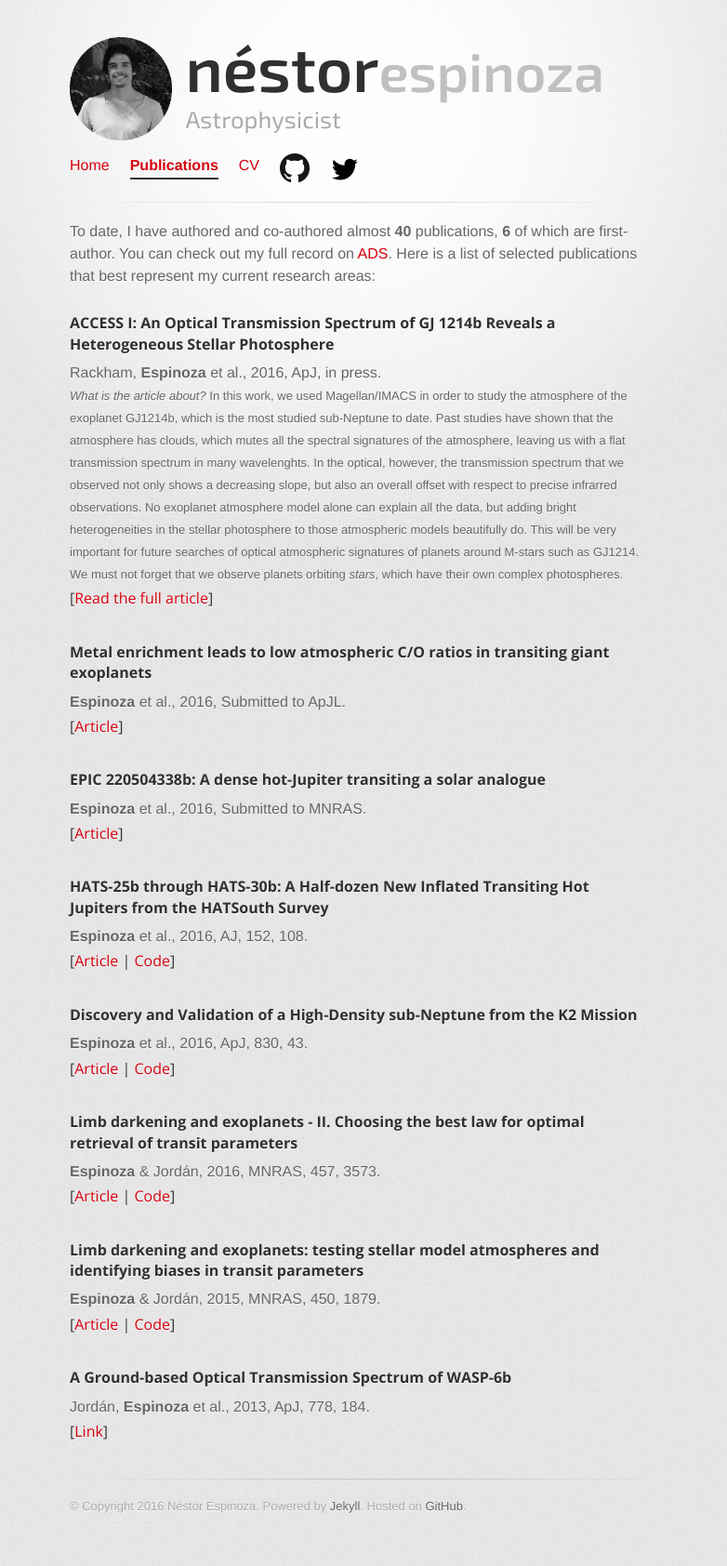
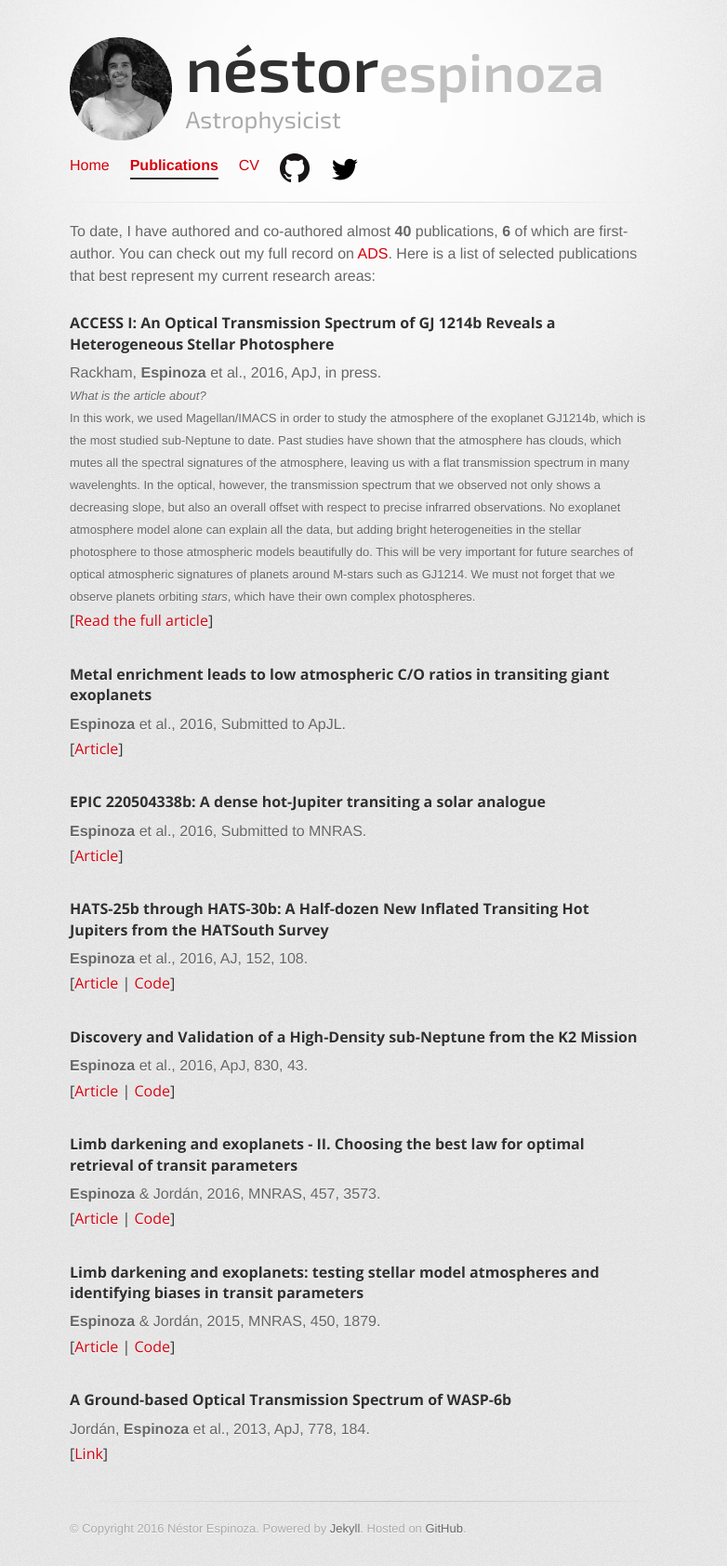
Before and after one commit to cphyc/cphyc.github.io, a Jekyll site: the page built from publications/index.html, in a window 1280 px wide. Shown: the whole page at 93% size, without its empty margins (255-1037 px from the left). Built offline with Jekyll 4.4.1, drawn with Linux system fonts in a browser that asks for light colours; before the commit the page ends 1660 px from its top, so only the background shows below that.

```diff
--- a/publications/index.html
+++ b/publications/index.html
@@ -13,7 +13,8 @@ Here is a list of selected publications that best represent my current research
   <div class="job">
     <h4><b>ACCESS I: An Optical Transmission Spectrum of GJ 1214b Reveals a Heterogeneous Stellar Photosphere</b></h4>
     Rackham, <b>Espinoza</b> et al., 2016, ApJ, in press.<br>
-    <font size="2" align="justify"><i>What is the article about?</i> In this work, we used Magellan/IMACS in order to study the atmosphere of the
+    <font size="2" align="justify"><i>What is the article about?</i> <br>
+       In this work, we used Magellan/IMACS in order to study the atmosphere of the
        exoplanet GJ1214b, which is the most studied sub-Neptune to date. Past studies have shown that the atmosphere
        has clouds, which mutes all the spectral signatures of the atmosphere, leaving us with a flat transmission
        spectrum in many wavelenghts. In the optical, however, the transmission spectrum that we observed not only shows
```
